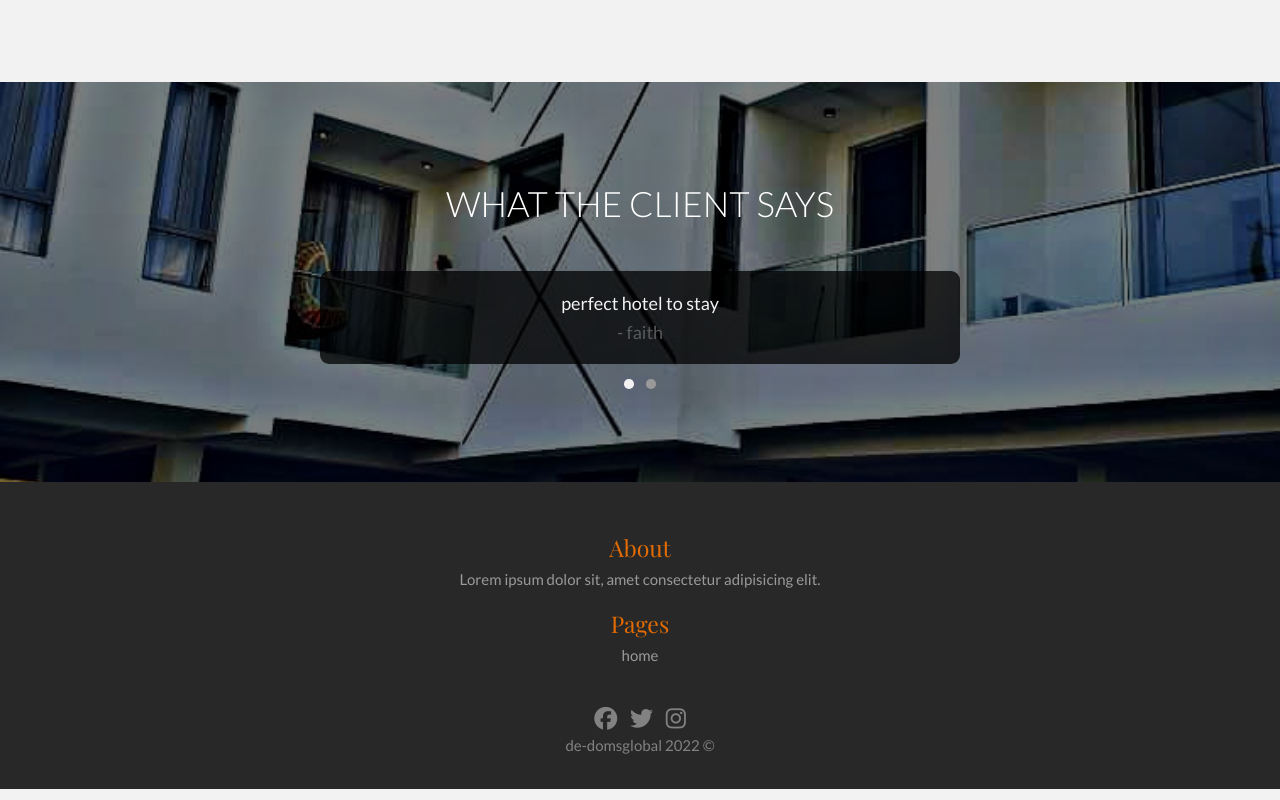
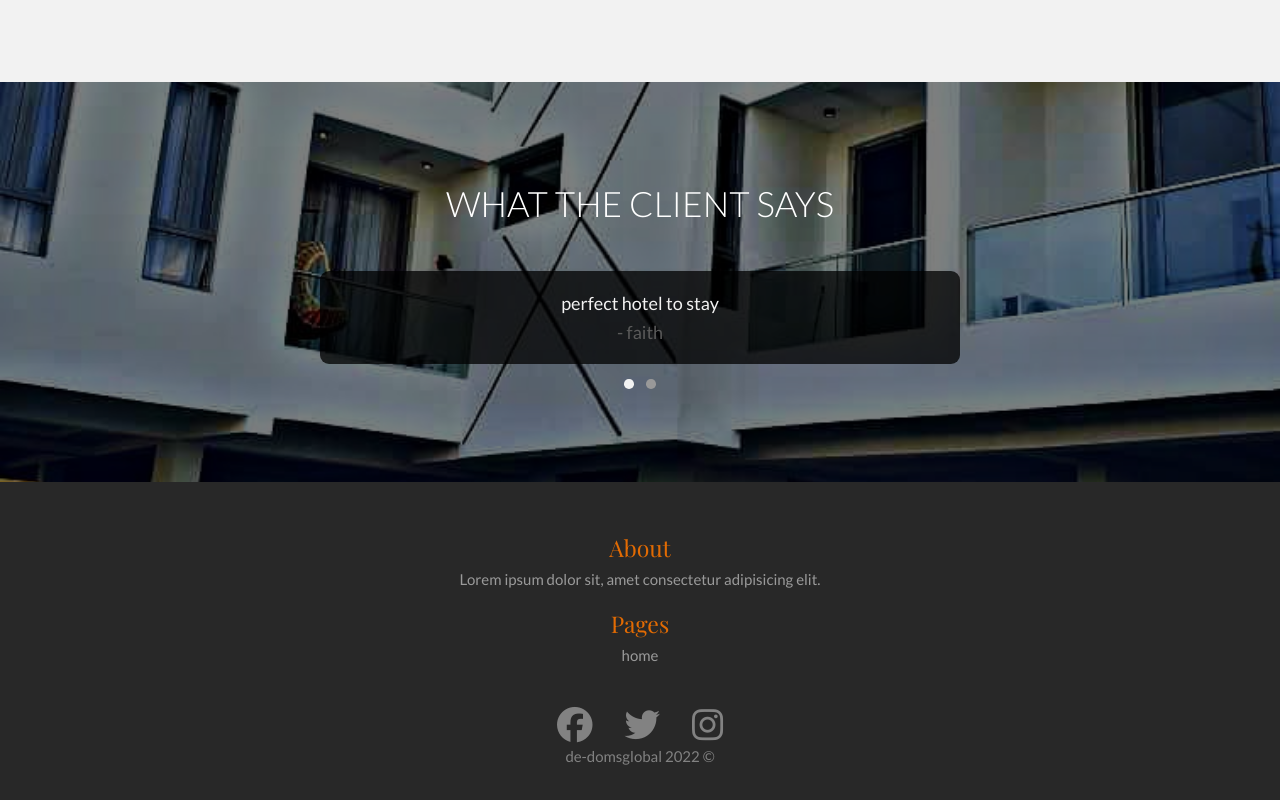
Before and after one commit to blackpandan/apartment, a Vue app: page / in a window 1280 px wide. Shown: the part 4201-5001 px from the top of the page. Built offline with nearby package versions, Linux system fonts and the light colour scheme.

Commit message:
increase footer icon size

```diff
--- a/src/components/Bottom.vue
+++ b/src/components/Bottom.vue
@@ -68,7 +68,7 @@
   &__links{
     padding: 5vh 1em 0 1em;
     display: flex;
-    column-gap: 1vw;
+    column-gap: 2.5vw;
     color: blue;
       color: var(--color-footer-icon);
 
@@ -81,7 +81,7 @@
       }
 
     &-icon{
-      font-size: calc(1em + 1vmin);
+      font-size: calc(1.3em + 2vmin);
     }
   }
 
```
